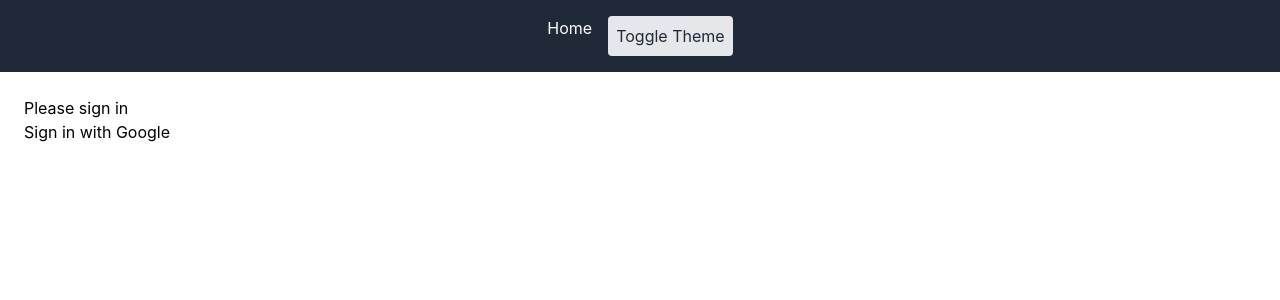
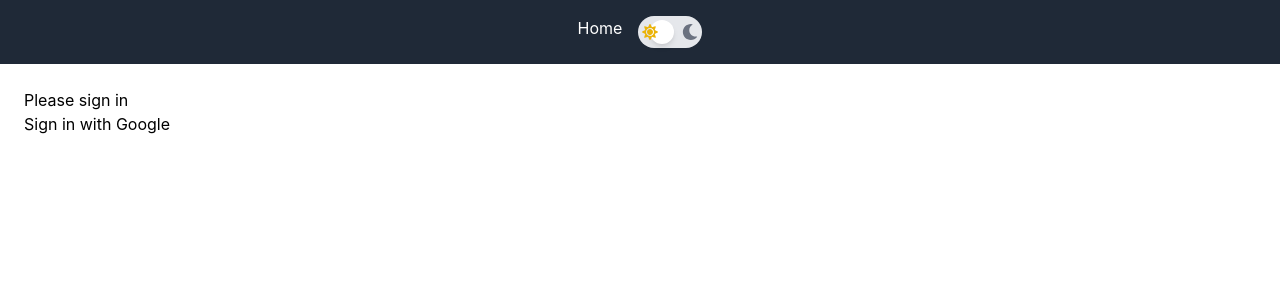
Before and after one commit to ghostmonk/turbulence, a Next.js app in the folder frontend/: page /edit in a window 1280 px wide. Shown: the top 300 px of the page. Built offline with nearby package versions, Linux system fonts and the light colour scheme; no server answers.

Commit message:
Added icon light/dark toggle

```diff
--- a/frontend/package.json
+++ b/frontend/package.json
@@ -17,6 +17,7 @@
     "next-auth": "^4.24.10",
     "react": "^18.3.1",
     "react-dom": "^18.3.1",
+    "react-icons": "^5.4.0",
     "react-spinners": "^0.14.1"
   },
   "devDependencies": {
--- a/frontend/src/components/ThemeToggle.tsx
+++ b/frontend/src/components/ThemeToggle.tsx
@@ -1,4 +1,5 @@
 import { useState, useEffect } from "react";
+import { FaSun, FaMoon } from "react-icons/fa";
 
 export default function ThemeToggle() {
     const [theme, setTheme] = useState("light");
@@ -12,11 +13,23 @@ export default function ThemeToggle() {
     };
 
     return (
-        <button
+        <div
+            className="flex items-center cursor-pointer p-2 bg-gray-200 dark:bg-cyan-700 rounded-full w-16 h-8 relative"
             onClick={toggleTheme}
-            className="p-2 bg-gray-200 dark:bg-cyan-700 text-gray-800 dark:text-gray-200 rounded"
         >
-            Toggle Theme
-        </button>
+            <div
+                className={`absolute w-6 h-6 rounded-full bg-white shadow-md transform transition-transform duration-300 ${
+                    theme === "light" ? "translate-x-1" : "translate-x-9"
+                }`}
+            ></div>
+            <FaSun
+                className="absolute left-1 top-1/2 transform -translate-y-1/2 text-yellow-500"
+                size={16}
+            />
+            <FaMoon
+                className="absolute right-1 top-1/2 transform -translate-y-1/2 text-gray-500"
+                size={16}
+            />
+        </div>
     );
 }
```
Also changed, not shown: 1 other file (tests, documents, lock files or other folders).
